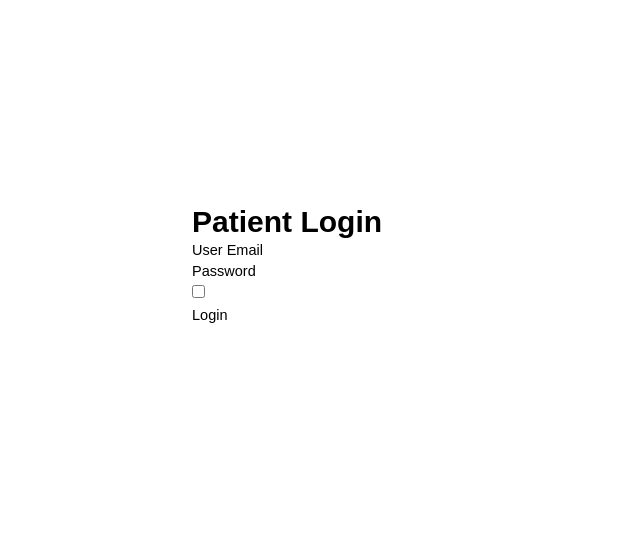
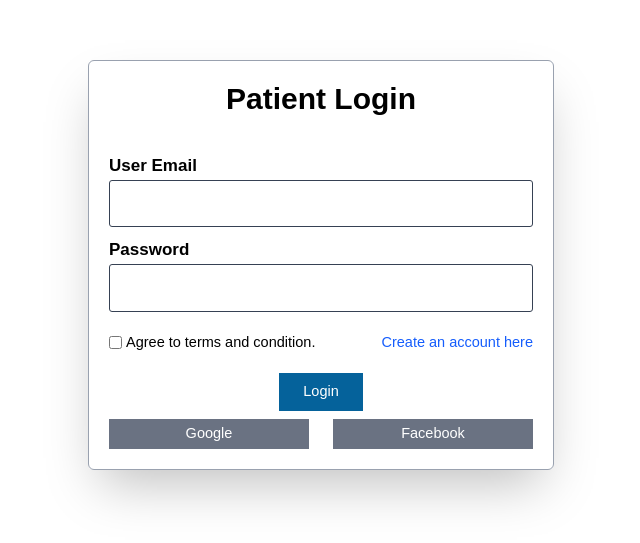
Before and after one commit to sakamantoes/vistamed, a React (Vite) app: page /auth/login in a window 1280 px wide. Shown: the part 135-678 px from the top of the page, without its empty margins (319-959 px from the left). Built offline with nearby package versions, Linux system fonts and the light colour scheme.

Commit message:
new work

```diff
--- a/src/components/auth/patientAndDoctor.jsx
+++ b/src/components/auth/patientAndDoctor.jsx
@@ -1,24 +1,54 @@
 import React from "react";
+import { Link } from "react-router";
 
 export function Patient() {
   return (
     <>
       <div className="flex items-center justify-center h-[100vh]">
-        <form action="">
-          <h1 className="font-bold text-3xl">Patient Login</h1>
-          <div>
-            <label htmlFor="Email">User Email</label>
-            <input type="text" />
+        <form className="shadow-2xl p-5 border border-gray-400 rounded-md    ">
+          <h1 className="font-bold text-3xl text-center mb-9">Patient Login</h1>
+          <div className="flex flex-col gap-[1px] mb-2.5">
+            <label htmlFor="Email" className="font-bold text-[17px]">
+              User Email
+            </label>
+            <input
+              type="text"
+              className="py-3 px-1.5 rounded-[3PX] border border-gray-700"
+            />
           </div>
-          <div>
-            <label htmlFor="password">Password</label>
-            <input type="password" />
+          <div className="flex flex-col gap-[1px]">
+            <label htmlFor="password" className="font-bold text-[17px]">
+              Password
+            </label>
+            <input
+              type="password"
+              className="py-3 px-1.5 rounded-[3PX] border border-gray-700"
+            />
           </div>
-          <div>
-            <input type="checkbox" />
-            <p></p>
+
+          <div className="flex items-center justify-between">
+            <div className="flex my-5  gap-1">
+              <input type="checkbox" />
+              <p>Agree to terms and condition.</p>
+            </div>
+
+            <Link to="/auth/register">
+              <p className="text-blue-600">Create an account here</p>
+            </Link>
           </div>
-          <button>Login</button>
+
+          <button className="text-center bg-primary-blue text-white py-2 px-6 cursor-pointer mb-2 flex items-center justify-center mx-auto">
+            Login
+          </button>
+
+          <div className="flex justify-between gap-6">
+            <div className=" w-[200px] bg-gray-500 text-center text-white py-1">
+              Google
+            </div>
+            <div className="w-[200px] bg-gray-500 text-center text-white py-1">
+              Facebook
+            </div>
+          </div>
         </form>
       </div>
     </>
@@ -28,7 +58,157 @@ export function Patient() {
 export function Doctor() {
   return (
     <>
-      <h1>doctors</h1>
+      <div className="flex items-center justify-center h-[100vh]">
+        <form className="shadow-2xl p-5 border border-gray-400 rounded-md    ">
+          <h1 className="font-bold text-3xl text-center mb-9">Doctor Login</h1>
+          <div className="flex flex-col gap-[1px] mb-2.5">
+            <label htmlFor="Email" className="font-bold text-[17px]">
+              User Email
+            </label>
+            <input
+              type="text"
+              className="py-3 px-1.5 rounded-[3PX] border border-gray-700"
+            />
+          </div>
+          <div className="flex flex-col gap-[1px]">
+            <label htmlFor="password" className="font-bold text-[17px]">
+              Password
+            </label>
+            <input
+              type="password"
+              className="py-3 px-1.5 rounded-[3PX] border border-gray-700"
+            />
+          </div>
+          <div className="flex items-center justify-between">
+            <div className="flex my-5  gap-1">
+              <input type="checkbox" />
+              <p>Agree to terms and condition.</p>
+            </div>
+
+            <Link to="/auth/doctorForm">
+              <p className="text-blue-600">Create an account here</p>
+            </Link>
+          </div>
+          <button className="text-center bg-primary-blue text-white py-2 px-8 cursor-pointer mb-2 flex items-center justify-center mx-auto">
+            Login
+          </button>
+
+          <div className="flex justify-between gap-6">
+            <div className=" w-[200px] bg-gray-500 text-center text-white py-1">
+              Google
+            </div>
+            <div className="w-[200px] bg-gray-500 text-center text-white py-1">
+              Facebook
+            </div>
+          </div>
+        </form>
+      </div>
     </>
   );
 }
+
+export function DoctorForm() {
+  return (
+    <div className="flex items-center justify-center p-5">
+      <form className="shadow-2xl p-5 border border-gray-400 md:w-[700px] rounded-md">
+        <h1 className="font-bold text-3xl text-center mb-9">
+          Create Your Doctors Account
+        </h1>
+        <div className="mb-5">
+          <h1 className="font-bold">Text ONE</h1>
+          <div className="flex flex-col gap-[1px] my-1">
+            <input
+              type="text"
+              className="py-3 px-1.5 rounded-[3PX] bg-gray-300/50 border border-gray-700"
+            />
+          </div>
+          <div className="flex flex-col gap-[1px]">
+            <select
+              name=""
+              id=""
+              className="py-3 px-1.5 rounded-[3PX] bg-gray-300/50 border border-gray-700"
+            >
+              <option value="nurse">nurse</option>
+              <option value="doctor">doctor</option>
+              <option value="doctor2">doctor2</option>
+              <option value="nurse2">nurse2</option>
+            </select>
+          </div>
+          <div className="flex flex-col gap-[1px] my-1">
+            <input
+              type="text"
+              className="py-3 px-1.5 rounded-[3PX] bg-gray-300/50 border border-gray-700"
+            />
+          </div>
+          <div className="flex flex-col gap-[1px]">
+            <input
+              type="password"
+              className="py-3 px-1.5 rounded-[3PX] bg-gray-300/50 border border-gray-700"
+            />
+          </div>
+          <div className="flex flex-col gap-[1px] my-1">
+            <input
+              type="text"
+              className="py-3 px-1.5 rounded-[3PX] bg-gray-300/50 border border-gray-700"
+            />
+          </div>
+        </div>
+
+        <div className="mb-5">
+          <h1 className="font-bold">Text TWO</h1>
+          <div className="flex flex-col gap-[1px] my-1">
+            <input
+              type="text"
+              className="py-3 px-1.5 rounded-[3PX] bg-gray-300/50 border border-gray-700"
+            />
+          </div>
+          <div className="flex flex-col gap-[1px]">
+            <input
+              type="password"
+              className="py-3 px-1.5 rounded-[3PX] bg-gray-300/50 border border-gray-700"
+            />
+          </div>
+          <div className="flex flex-col gap-[1px] my-1">
+            <input
+              type="text"
+              className="py-3 px-1.5 rounded-[3PX] bg-gray-300/50 border border-gray-700"
+            />
+          </div>
+        </div>
+
+        <div className="mb-5">
+          <h1 className="font-bold">Text TWO</h1>
+          <div className="flex flex-col gap-[1px]">
+            <input
+              type="password"
+              className="py-3 px-1.5 rounded-[3PX] bg-gray-300/50 border border-gray-700"
+            />
+          </div>
+          <div className="flex flex-col gap-[1px] my-1">
+            <input
+              type="text"
+              className="py-3 px-1.5 rounded-[3PX] bg-gray-300/50 border border-gray-700"
+            />
+          </div>
+        </div>
+
+        <div className="flex my-1  gap-1">
+          <input type="checkbox" />
+          <p>Agree to terms and condition.</p>
+        </div>
+        <div className="flex gap-1">
+          <input type="checkbox" />
+          <p>Agree to terms and condition.</p>
+        </div>
+
+        <button className="text-center bg-primary-blue text-white py-2 px-8 cursor-pointer mb-2 flex items-center justify-center mx-auto">
+          Login
+        </button>
+
+        <Link to="/auth/login?loginAs=doctor" className="text-center mt-0.5">
+          <p>Already have a doctor account? Login</p>
+        </Link>
+      </form>
+    </div>
+  );
+}
--- a/src/pages/auth/loginAs.jsx
+++ b/src/pages/auth/loginAs.jsx
@@ -65,7 +65,6 @@ function LoginAs() {
 
           <div className="flex justify-between gap-3    ">
             <div className="">
-              {" "}
               <Link to="">Privacy</Link>
               <hr />
             </div>
--- a/src/pages/auth/register.jsx
+++ b/src/pages/auth/register.jsx
@@ -4,7 +4,7 @@ function Register() {
   return (
     <div className="flex items-center justify-center gap-7 flex-col h-[100vh]">
       <form className="md:w-[500px] gap-7 flex items-center justify-center flex-col">
-        <h1 className="font-bold text-3xl">Create an Account</h1>
+        <h1 className="font-bold text-3xl ">Create an Account</h1>
         <fieldset className="border w-[100%] flex justify-center items-center flex-row py-1.5 ">
           <legend className="mr-5 font-bold pl-1 pr-10">Name Dateils:</legend>
 
--- a/src/router.js
+++ b/src/router.js
@@ -5,6 +5,7 @@ import DashboardHome from "./pages/dashboard/dashboardHome";
 import LoginAs from "./pages/auth/loginAs";
 import Login from "./pages/auth/login";
 import Register from "./pages/auth/register";
+import { DoctorForm } from "./components/auth/patientAndDoctor";
 
 const router = createBrowserRouter([
   {
@@ -32,6 +33,10 @@ const router = createBrowserRouter([
         path: "register",
         Component: Register,
       },
+      {
+        path: "doctorForm",
+        Component: DoctorForm,
+      },
     ],
   },
 ]);
```
